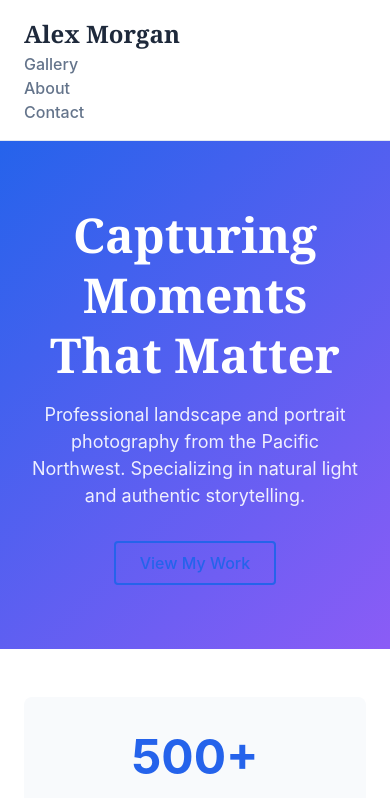
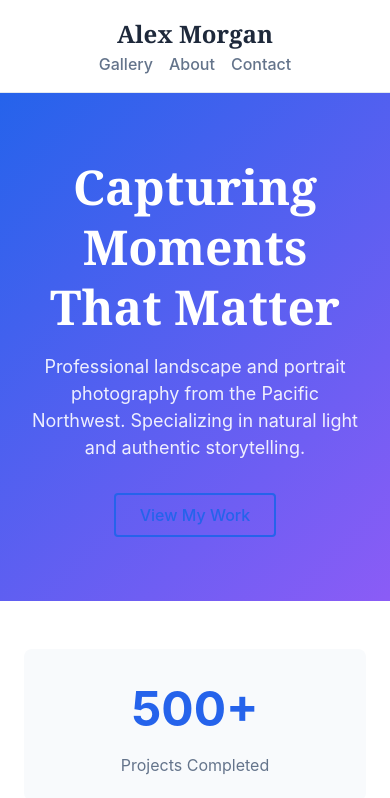
Before and after one commit to obviouslyweb/butterfield-wdd331-portfolio, a plain HTML site: page unit-3/flexbox-grid/index.html in a window 390 px wide. Shown: the top 798 px of the page. Drawn offline with Linux system fonts and the light colour scheme.

Commit message:
Completed tasks 1 and 2.

```diff
--- a/unit-3/flexbox-grid/css/layout/portfolio.css
+++ b/unit-3/flexbox-grid/css/layout/portfolio.css
@@ -2,16 +2,6 @@
  * Portfolio Layout
  *
  * TODO: Implement the following layout requirements:
- *
- * 1. STICKY FOOTER PATTERN (Flexbox)
- *    - Make body a flex container with column direction
- *    - Set min-height to 100vh
- *    - Make main content area grow to push footer down
- *
- * 2. HEADER LAYOUT (Grid Template Areas)
- *    - Use grid-template-areas for header structure
- *    - Create areas: logo, navigation
- *    - Make it responsive (stack on mobile)
  *
  * 3. NAVIGATION (Flexbox)
  *    - Use flexbox for nav links
@@ -44,10 +34,12 @@
 /* ===========================================
    STICKY FOOTER SETUP
    =========================================== */
-/*
-   TODO: Implement sticky footer pattern
-   Hint: body needs to be a flex container
-*/
+
+body {
+    display: flex;
+    flex-direction: column;
+    min-height: 100vh;
+}
 
 
 /* ===========================================
@@ -64,8 +56,10 @@
     margin: 0 auto;
     padding: 0 var(--spacing-lg);
 
-    /* TODO: Use grid-template-areas here */
-    /* Define areas for logo and nav */
+    display: grid;
+    grid-template-columns: auto 1fr;
+    grid-template-areas:
+        "logo navigation";
 }
 
 .site-logo {
@@ -73,16 +67,22 @@
     font-size: var(--font-size-xl);
     font-weight: var(--font-weight-bold);
     color: var(--color-text);
-
-    /* TODO: Assign to grid area */
+    grid-area: logo;
 }
 
 .site-nav {
-    /* TODO: Assign to grid area */
+    display: flex;
+    margin-left: auto;
+    flex-direction: row;
+    grid-area: navigation;
 }
 
 .site-nav ul {
-    /* TODO: Use flexbox for navigation links */
+    text-align: right;
+    display: flex;
+    align-items: center;
+    gap: var(--spacing-med);
+    margin: 0 0 0 auto;
 }
 
 .site-nav a {
@@ -100,7 +100,7 @@
    MAIN CONTENT
    =========================================== */
 .main-content {
-    /* TODO: Make this grow to push footer down */
+    flex-grow: 1;
 }
 
 
@@ -221,13 +221,16 @@
     background: var(--color-text);
     color: white;
     padding: var(--spacing-xl) var(--spacing-lg);
-
+    flex-shrink: 0;
     /* TODO: Don't let footer grow (sticky footer requirement) */
 }
 
 .footer-container {
     max-width: var(--content-max-width);
     margin: 0 auto;
+
+    display: flex;
+    flex-direction: row;
 
     /* TODO: Use flexbox for footer layout */
     /* Space between copyright and social links */
@@ -259,6 +262,24 @@
    TODO: Add media queries where needed
    The auto-fit/auto-fill grids handle most responsive behavior,
    but you may need breakpoints for:
-   - Header layout (stack logo/nav on mobile)
    - About section (stack image/text on mobile)
 */
+
+@media (max-width: 600px) {
+
+    .header-container {
+        grid-template-columns: 1fr;
+        grid-template-areas:
+            "logo"
+            "navigation";
+    }
+
+    .site-logo {
+        text-align: center;
+    }
+
+    .site-nav {
+        justify-content: flex-start;
+        margin: 0 auto;
+    }
+}
```
Also changed, not shown: unit-3/flexbox-grid/index.html (+0 -1 lines).
